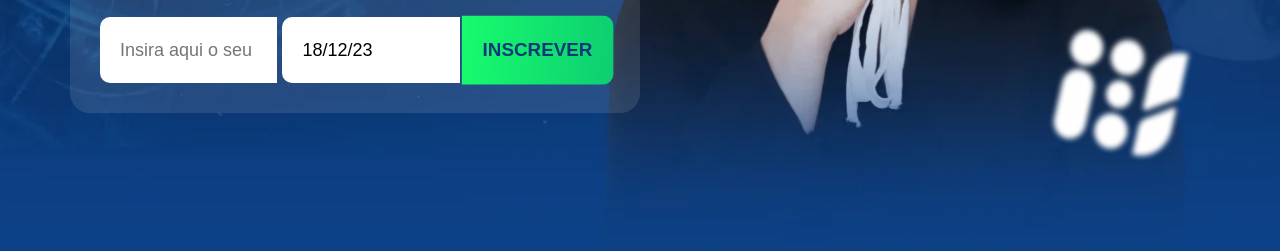
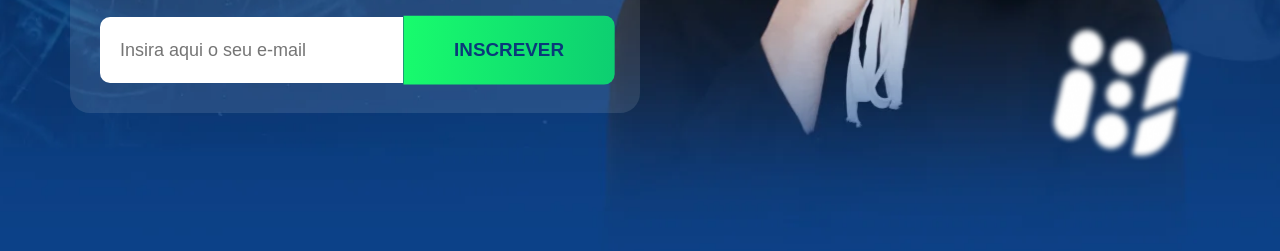
Before and after one commit to williansenawebdesigner/projeto-lading-page-real, a plain HTML site: page index.html in a window 1280 px wide. Shown: the part 489-740 px from the top of the page. Drawn offline with Linux system fonts and the light colour scheme.

Commit message:
correcao de form

```diff
--- a/index.html
+++ b/index.html
@@ -20,7 +20,7 @@
                 <p>Mesmo que você tenha <span>medos, bloqueios e traumas com o inglês!</span></p>
                 <form action="https://app.mailingboss.com/lists/657db9091a6e9/subscribe" method="post">
                     <input class="input-form" placeholder="Insira aqui o seu e-mail" name="EMAIL" type="email">
-                    <input name="HORA" type="text" id="HORA">
+                    <input hidden name="HORA" type="text" id="HORA">
                     <input hidden name="UTM_CONTENT" type="text" id="UTM_CONTENT">
                     <input hidden name="UTM_MEDIUM" type="text" id="UTM_MEDIUM">
                     <input hidden name="UTM_SOURCE" type="text" id="UTM_SOURCE">
```
